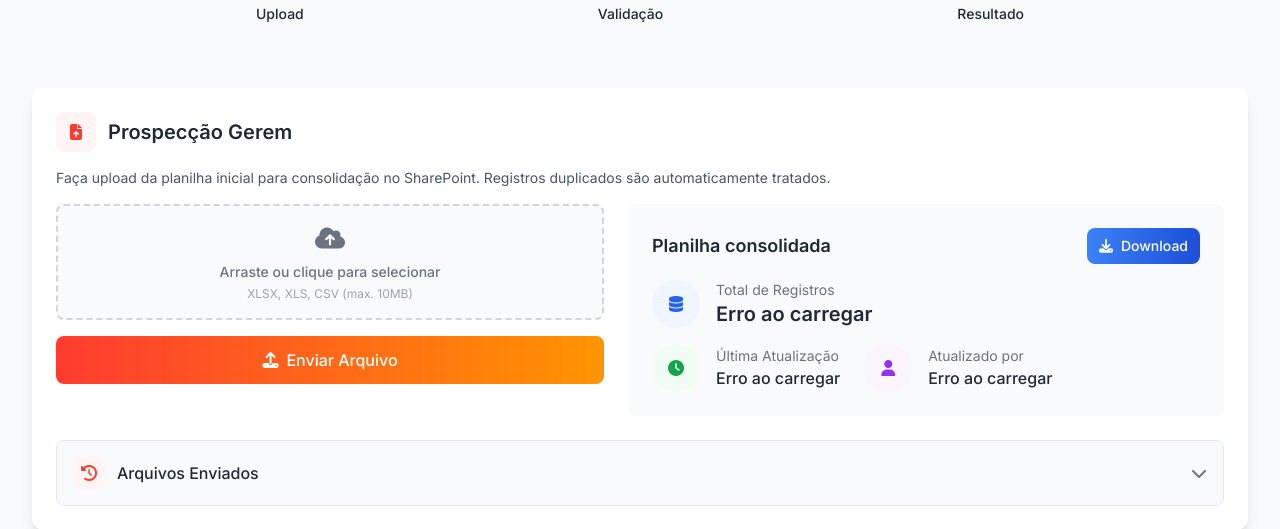
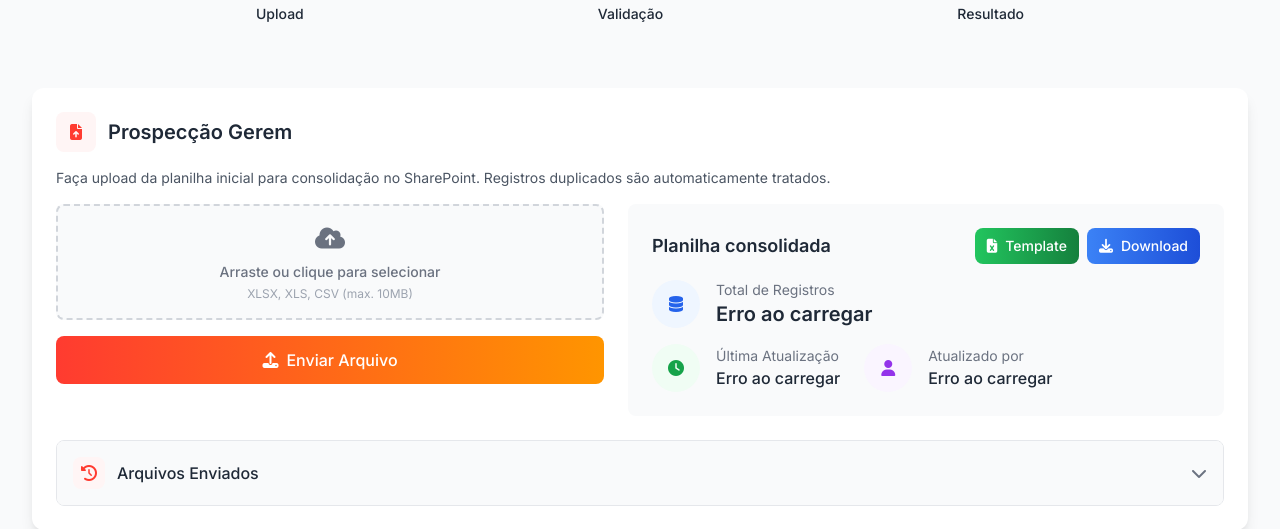
Before and after one commit to LucasAgroTech/scriptGerem, a Flask app: page / in a window 1280 px wide. Shown: the part 338-867 px from the top of the page. Run offline with Flask 3, Linux system fonts and the light colour scheme; the visitor is signed in with stand-in values (Sample User, id 1); some libraries are stand-ins or nearby versions.

Commit message:
commitando ajustes

```diff
--- a/app.py
+++ b/app.py
@@ -745,6 +745,52 @@
         print(f"Erro detalhado: {str(e)}")
         return redirect(url_for('index'))
 
+@app.route('/download_template')
+def download_template():
+    """Rota para download do template vazio para upload"""
+    # Verificar se o usuário está logado
+    if 'sharepoint_email' not in session:
+        return redirect(url_for('login'))
+
+    try:
+        # Criar um DataFrame vazio com as colunas necessárias
+        df_template = pd.DataFrame(columns=["id", "data", "empresa", "nome_capital", "cnpj"])
+
+        # Criar um arquivo Excel na memória
+        output = io.BytesIO()
+        with pd.ExcelWriter(output, engine='openpyxl') as writer:
+            df_template.to_excel(writer, index=False)
+
+        output.seek(0)
+
+        # Registrar a atividade no arquivo de logs
+        try:
+            sp_client = get_sharepoint_client()
+            if sp_client:
+                current_user = session['sharepoint_email']
+                log_details = "Download do template vazio para upload"
+                sp_client.log_activity(
+                    SHAREPOINT_LOGS_PATH,
+                    current_user,
+                    "download_template",
+                    log_details
+                )
+        except Exception as log_error:
+            print(f"Erro ao registrar log de download do template: {str(log_error)}")
+
+        # Enviar o arquivo para download
+        return send_file(
+            output,
+            as_attachment=True,
+            download_name="template_upload.xlsx",
+            mimetype="application/vnd.openxmlformats-officedocument.spreadsheetml.sheet"
+        )
+
+    except Exception as e:
+        flash(f'Erro ao gerar o template: {str(e)}')
+        print(f"Erro detalhado: {str(e)}")
+        return redirect(url_for('index'))
+
 @app.route('/download_consolidated')
 def download_consolidated():
     """Rota para download do arquivo consolidado"""
--- a/templates/index.html
+++ b/templates/index.html
@@ -138,10 +138,16 @@
                             <div class="flex-1 bg-gray-50 rounded-lg p-6">
                                     <div class="flex items-center justify-between mb-4">
                                         <h3 class="text-lg font-semibold">Planilha consolidada</h3>
-                                        <a href="/download_consolidated" class="bg-gradient-to-r from-blue-500 to-blue-700 text-white py-2 px-3 rounded-lg hover:from-blue-600 hover:to-blue-800 transition duration-300 font-medium flex items-center justify-center text-sm">
-                                            <i class="fas fa-download mr-2"></i>
-                                            <span>Download</span>
-                                        </a>
+                                        <div class="flex space-x-2">
+                                            <a href="/download_template" class="bg-gradient-to-r from-green-500 to-green-700 text-white py-2 px-3 rounded-lg hover:from-green-600 hover:to-green-800 transition duration-300 font-medium flex items-center justify-center text-sm">
+                                                <i class="fas fa-file-excel mr-2"></i>
+                                                <span>Template</span>
+                                            </a>
+                                            <a href="/download_consolidated" class="bg-gradient-to-r from-blue-500 to-blue-700 text-white py-2 px-3 rounded-lg hover:from-blue-600 hover:to-blue-800 transition duration-300 font-medium flex items-center justify-center text-sm">
+                                                <i class="fas fa-download mr-2"></i>
+                                                <span>Download</span>
+                                            </a>
+                                        </div>
                                     </div>
                                 <div class="space-y-4">
                                     <!-- Total de Registros -->
```
